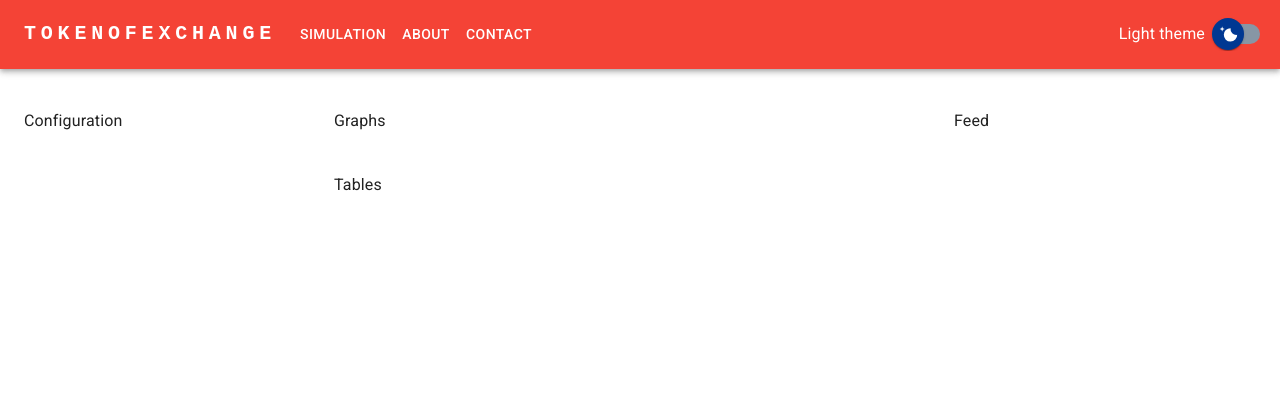
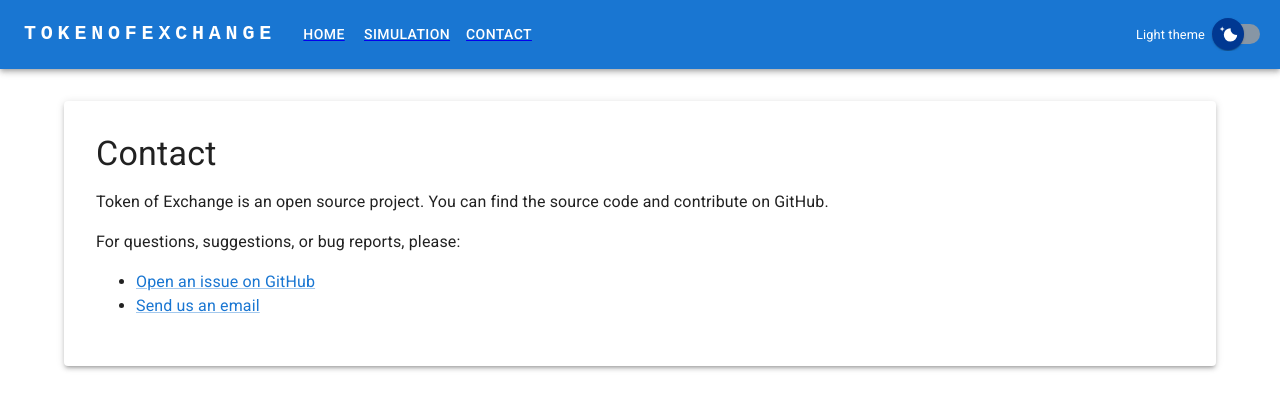
Before and after one commit to whyowisp/token-of-exchange, a React (Vite) app: page /contact in a window 1280 px wide. Shown: the top 410 px of the page. Built offline with nearby package versions, Linux system fonts and the light colour scheme.

Commit message:
routing implemented

```diff
--- a/package.json
+++ b/package.json
@@ -15,8 +15,10 @@
     "@fontsource/roboto": "^5.2.5",
     "@mui/icons-material": "^7.1.0",
     "@mui/material": "^7.1.0",
+    "history": "^5.3.0",
     "react": "^19.1.0",
-    "react-dom": "^19.1.0"
+    "react-dom": "^19.1.0",
+    "react-router": "^7.6.1"
   },
   "devDependencies": {
     "@eslint/js": "^9.25.0",
--- a/src/App.tsx
+++ b/src/App.tsx
@@ -3,24 +3,31 @@ import '@fontsource/roboto/400.css';
 import '@fontsource/roboto/500.css';
 import '@fontsource/roboto/700.css';
 
-import { Box, CssBaseline, FormControl, FormLabel, FormControlLabel, RadioGroup, Radio } from '@mui/material';
+import { Box, CssBaseline } from '@mui/material';
 import { ThemeProvider } from '@mui/material/styles';
 import { useColorScheme } from '@mui/material/styles';
 import { theme, darkTheme } from './styles/theme';
-import SimulationLayout from './components/SimulationLayout'
-import MainMenu from './components/MainMenu'
+import { BrowserRouter, Routes, Route, Link } from 'react-router';
+
+import MainMenu from './components/MainMenu';
+import Home from './components/Home';
+import Contact from './components/Contact';
+import SimulationLayout from './components/SimulationLayout';
 
 const App = () => {
   const { mode, setMode } = useColorScheme();
 
   if (!mode) return null;
-
   return (
     <ThemeProvider theme={mode === 'dark' ? darkTheme : theme}>
       <CssBaseline />
       <Box sx={{ minHeight: '100vh' }}>
         <MainMenu mode={mode} setMode={setMode} />
-        <SimulationLayout />
+        <Routes>
+          <Route path="/contact" element={<Contact />} />
+          <Route path="/simulation" element={<SimulationLayout />} />
+          <Route path="/" element={<Home />} />
+        </Routes>
       </Box>
     </ThemeProvider>
   );
--- /dev/null
+++ b/src/components/Contact.tsx
@@ -0,0 +1,35 @@
+import { Container, Typography, Paper, Box, Link } from '@mui/material';
+
+const Contact = () => {
+  return (
+    <Container maxWidth="lg" sx={{ mt: 4 }}>
+      <Paper elevation={3} sx={{ p: 4 }}>
+        <Typography variant="h4" component="h1" gutterBottom>
+          Contact
+        </Typography>
+        <Box sx={{ mt: 2 }}>
+          <Typography paragraph>
+            Token of Exchange is an open source project. You can find the source code and contribute on GitHub.
+          </Typography>
+          <Typography paragraph>
+            For questions, suggestions, or bug reports, please:
+          </Typography>
+          <ul>
+            <li>
+              <Link href="https://github.com/yourusername/token-of-exchange/issues" target="_blank" rel="noopener">
+                Open an issue on GitHub
+              </Link>
+            </li>
+            <li>
+              <Link href="mailto:your.email@example.com">
+                Send us an email
+              </Link>
+            </li>
+          </ul>
+        </Box>
+      </Paper>
+    </Container>
+  );
+};
+
+export default Contact;
--- /dev/null
+++ b/src/components/Home.tsx
@@ -0,0 +1,10 @@
+const Home = () => {
+  return (
+    <div>
+      <h1>Welcome to the Home Page</h1>
+      <p>This is the main content of the home page.</p>
+    </div>
+  );
+}
+
+export default Home;
--- a/src/components/MainMenu.tsx
+++ b/src/components/MainMenu.tsx
@@ -1,14 +1,19 @@
 import React from 'react';
-import { Switch, Button, Box, AppBar, Container, Typography, Toolbar, IconButton, Menu, MenuItem, FormControlLabel } from "@mui/material";
+import { Switch, Button, Box, AppBar, Container, Typography, Toolbar, IconButton, Menu, MenuItem, FormControlLabel, useMediaQuery, useTheme } from "@mui/material";
 import MenuIcon from '@mui/icons-material/Menu';
-import MaterialUISwitch from '../styles/materialUISwitch';
+import MaterialUISwitch from '../styles/MaterialUISwitch';
 
-import type { ThemeProps } from '../types/theme'; ''
+import type { ThemeProps } from '../types/theme'; import { Link, Router, Route, Routes, Link as RouterLink, BrowserRouter } from 'react-router';
+import Contact from './Contact';
+import Home from './Home';
+''
 
-const pages = ['Simulation', 'About', 'Contact'];
+const pages = ['/', 'simulation', 'contact'];
 
 const MainMenu: React.FC<ThemeProps> = ({ mode, setMode }) => {
   const [anchorElNav, setAnchorElNav] = React.useState<null | HTMLElement>(null);
+  const theme = useTheme();
+  const isSmallScreen = useMediaQuery(theme.breakpoints.down('sm'));
 
   const handleOpenNavMenu = (event: React.MouseEvent<HTMLElement>) => {
     setAnchorElNav(event.currentTarget);
@@ -74,9 +79,11 @@ const MainMenu: React.FC<ThemeProps> = ({ mode, setMode }) => {
               sx={{ display: { xs: 'block', md: 'none' } }}
             >
               {pages.map((page) => (
+                <Link to={page} style={{ textDecoration: 'none', color: 'inherit' }}>
                   <MenuItem key={page} onClick={handleCloseNavMenu}>
-                  <Typography textAlign="center">{page}</Typography>
+                    <Typography textAlign="center">{page == '/' ? 'home' : page}</Typography>
                   </MenuItem>
+                </Link>
               ))}
             </Menu>
           </Box>
@@ -104,13 +111,15 @@ const MainMenu: React.FC<ThemeProps> = ({ mode, setMode }) => {
           {/* Desktop menu */}
           <Box sx={{ flexGrow: 1, display: { xs: 'none', md: 'flex' } }}>
             {pages.map((page) => (
+              <Link to={page}>
                 <Button
                   key={page}
                   onClick={handleCloseNavMenu}
                   sx={{ my: 2, color: 'white', display: 'block' }}
                 >
-                {page}
+                  {page == '/' ? 'Home' : page}
                 </Button>
+              </Link>
             ))}
           </Box>
 
@@ -124,7 +133,12 @@ const MainMenu: React.FC<ThemeProps> = ({ mode, setMode }) => {
             />
             }
             label={mode === 'dark' ? 'Dark theme' : 'Light theme'}
-            labelPlacement='start'
+            labelPlacement='start' sx={{
+              '.MuiFormControlLabel-label': {
+                fontSize: '0.8rem',
+                display: isSmallScreen ? 'none' : 'block'
+              }
+            }}
           />
         </Toolbar>
       </Container>
--- a/src/main.tsx
+++ b/src/main.tsx
@@ -1,12 +1,15 @@
 import { StrictMode } from 'react'
 import { createRoot } from 'react-dom/client'
 import { Experimental_CssVarsProvider as CssVarsProvider } from '@mui/material/styles';
+import { BrowserRouter } from 'react-router'
 import App from './App'
 
 createRoot(document.getElementById('root')!).render(
   <StrictMode>
-    <CssVarsProvider defaultMode="system">
-      <App />
-    </CssVarsProvider>
+    <BrowserRouter>
+      <CssVarsProvider defaultMode="system">
+        <App />
+      </CssVarsProvider>
+    </BrowserRouter>
   </StrictMode>,
 )
--- a/src/styles/theme.ts
+++ b/src/styles/theme.ts
@@ -3,13 +3,6 @@ import { createTheme } from '@mui/material'
 const theme = createTheme({
   colorSchemes: {
     light: true,
-  },
-  palette: {
-    primary: {
-      // main color red
-      light: '#ff7961',
-      main: '#f44336',
-    },
   },
 });
 
```
Also changed, not shown: 1 other file (tests, documents, lock files or other folders). Lines whose indentation alone changed are shown as unchanged.
